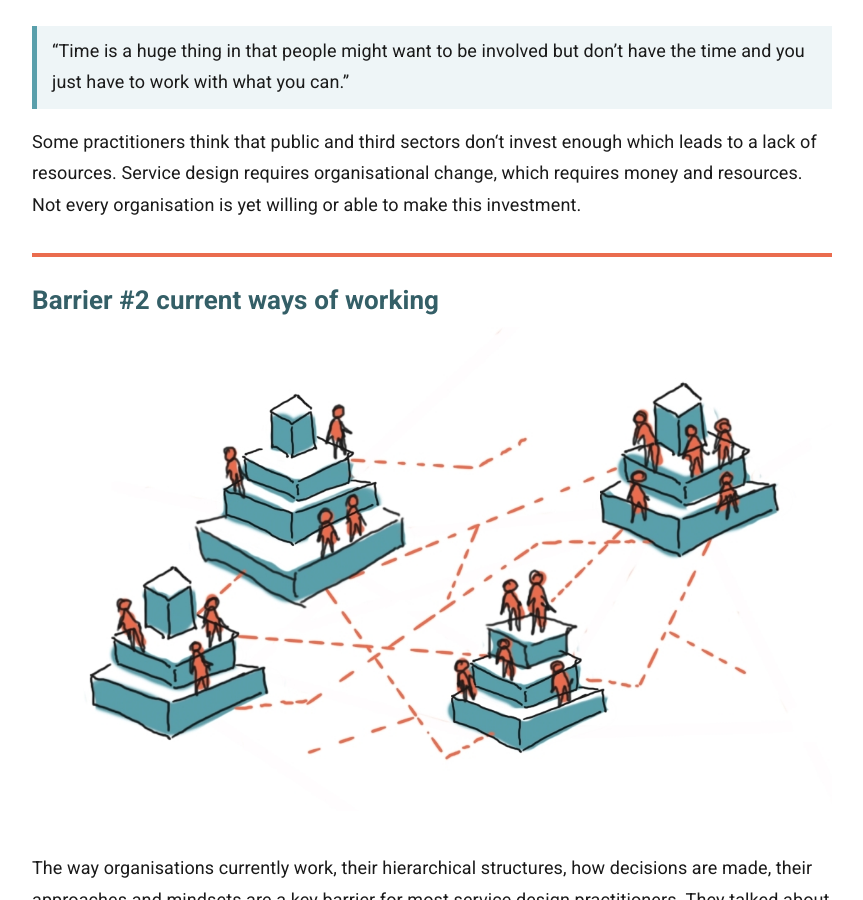
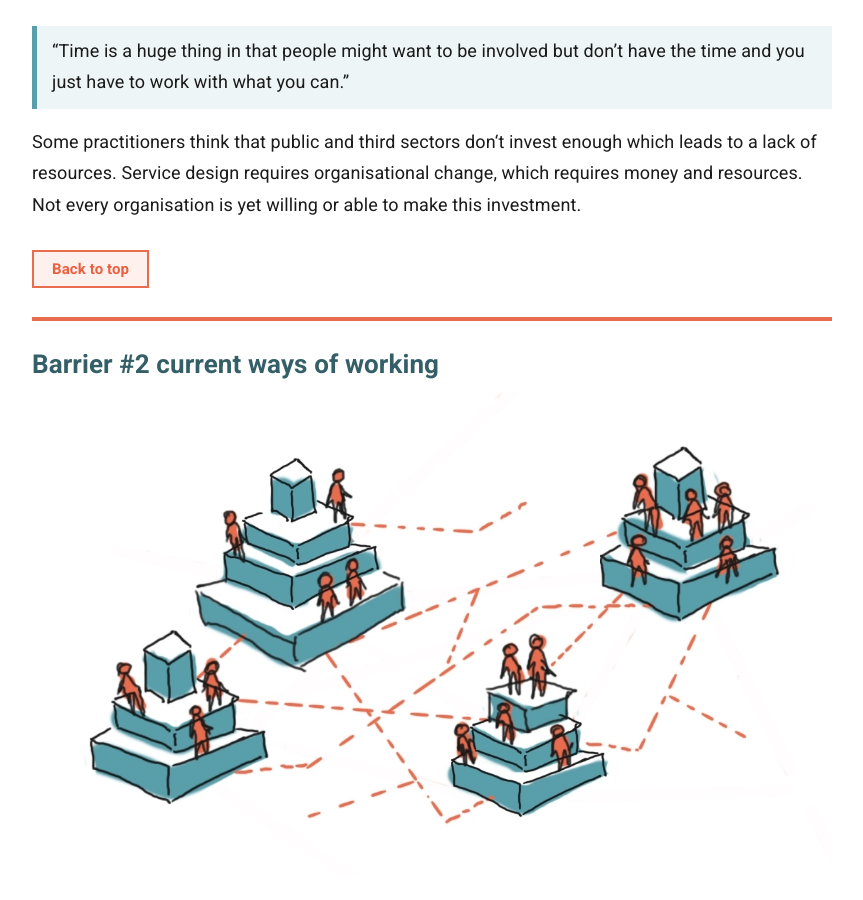
Before and after one commit to stephanie-K/practitioner-stories, a Jekyll site: the page built from _docs/SD-work-contributions/summary.md, in a window 1280 px wide and 900 px high, scrolled down 14245 px. Shown: the whole window, without its empty margins (358-1221 px from the left). Built offline with Jekyll 4.4.1, drawn with Linux system fonts in a browser that asks for light colours; some of the changed text lies outside the part shown.

Commit message:
add back to top and update the readme file

```diff
--- a/_docs/SD-work-contributions/summary.md
+++ b/_docs/SD-work-contributions/summary.md
@@ -261,6 +261,8 @@ Practitioners told us how difficult it is for people to actually find the time t
 
 Some practitioners think that public and third sectors don‘t invest enough which leads to a lack of resources. Service design requires organisational change, which requires money and resources. Not every organisation is yet willing or able to make this investment.
 
+<a class="button-alt" href="#">Back to top</a>
+
 <h3 class="top-line-alt" id="barrier2">Barrier #2 current ways of working</h3>
 
 ![illustration with 4 separate pyramides with people standing at different levels on it and some potentials paths between them](/practitioner-stories/images/skills-learning/barrier2.jpg)
@@ -280,6 +282,7 @@ The current mindset in the public and third sector is described as being ‘solu
 
 Some participants also noted how policy is the first step in designing services, and the challenges of designing around the goals set by policy and how these continuously change. The people we talked to noted that designers are often not in positions of power where they can actually influence things, and feel they lack the support they need from leadership positions.
 
+<a class="button-alt" href="#">Back to top</a>
 
 <h3 class="top-line-alt" id="barrier3">Barrier #3 lack of coordination and collaboration</h3>
 
@@ -294,6 +297,7 @@ Coordination is described as a challenge in particular when it comes to aligning
 
 The siloed nature of the public and third sector mentioned by many of our participants also hinders the impact service design can make. People told us how often different departments within one organisation do the same thing but don‘t talk to each other. Many practitioners feel isolated within their organisations as a result of a lack of collaboration. Some practitioners talked about “a big conflict between the public and third sector” balancing different responsibilities and interests which leads to “two big sectors not supporting each other”.
 
+<a class="button-alt" href="#">Back to top</a>
 
 <h3 class="top-line-alt" id="overcome-the-barriers">How to overcome these barriers?</h3>
 
```
Also changed, not shown: README.md.
